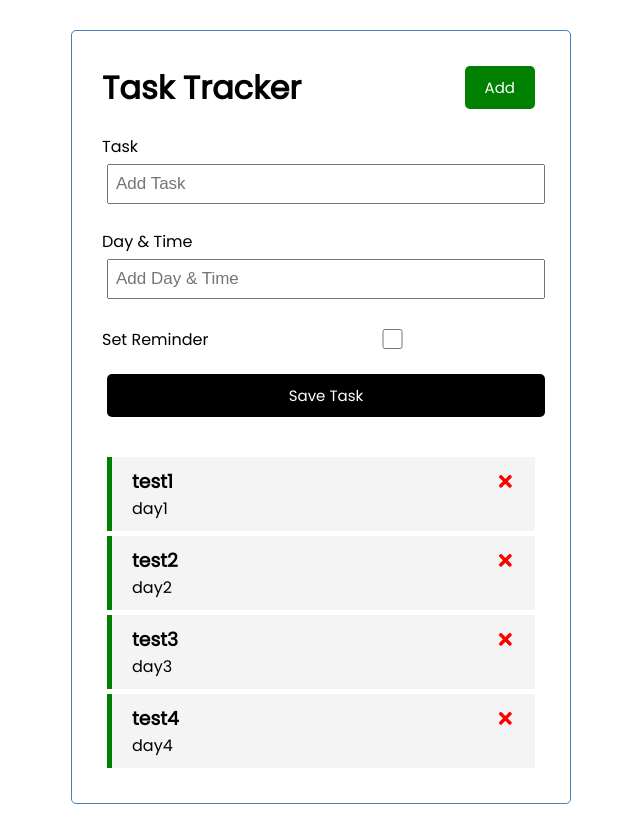
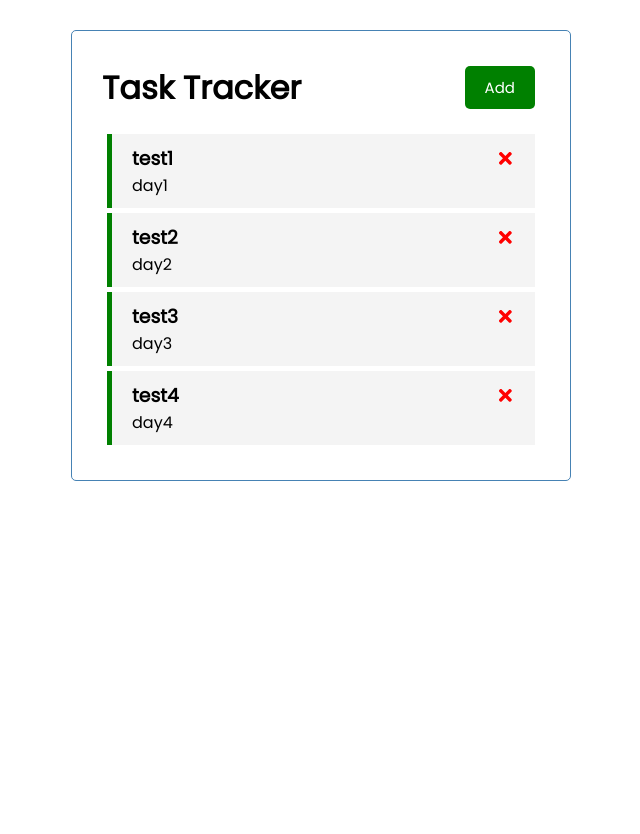
Before and after one commit to SafeCo/React-Task-Tracker, a React (Create React App) app in the folder react-task-tracker/: page / in a window 1280 px wide. Shown: the whole page, without its empty margins (319-959 px from the left). After the commit the page ends 800 px from the top, so only its background shows below. Built offline with nearby package versions, Linux system fonts and the light colour scheme.

Commit message:
Toggle form component added
made add button able to toggle the forms visibility.

```diff
--- a/react-task-tracker/src/App.js
+++ b/react-task-tracker/src/App.js
@@ -4,6 +4,7 @@
 import AddTask from './components/AddTask'
 
 function App() {
+  const [showAddTask, setShowAddTask] = React.useState(false)
   const [tasks , setTasks] = React.useState([
     {
       id: 1,
@@ -47,8 +48,8 @@
 
   return (
     <div className="container">
-      <Header/>
-      <AddTask onAdd={addTask}/>
+      <Header onAdd={()=> setShowAddTask(!showAddTask)} showAdd={showAddTask} />
+      {showAddTask && <AddTask onAdd={addTask}/>}
       {tasks.length > 0 ? <Tasks tasks={tasks} onDelete={deleteTask} onToggle = {toggleReminder}/> : "No Tasks To Show"}
     </div>
   );
--- a/react-task-tracker/src/components/Header.js
+++ b/react-task-tracker/src/components/Header.js
@@ -1,14 +1,12 @@
 import PropTypes from 'prop-types'
 import Button from './Button'
 
-const Header = ({title}) => {
-  const onClick = ()=> {
-    console.log('click')
-  }
+const Header = ({title, onAdd, showAdd}) => {
+
   return (
     <header className='header'>
         <h1>{title}</h1>
-        <Button color='green' text='Add' onClick={onClick}/>
+        <Button color={ showAdd ? 'red' : 'green'} text={showAdd ? 'Close' : 'Add'} onClick={onAdd}/>
     </header>
   )
 }
```
